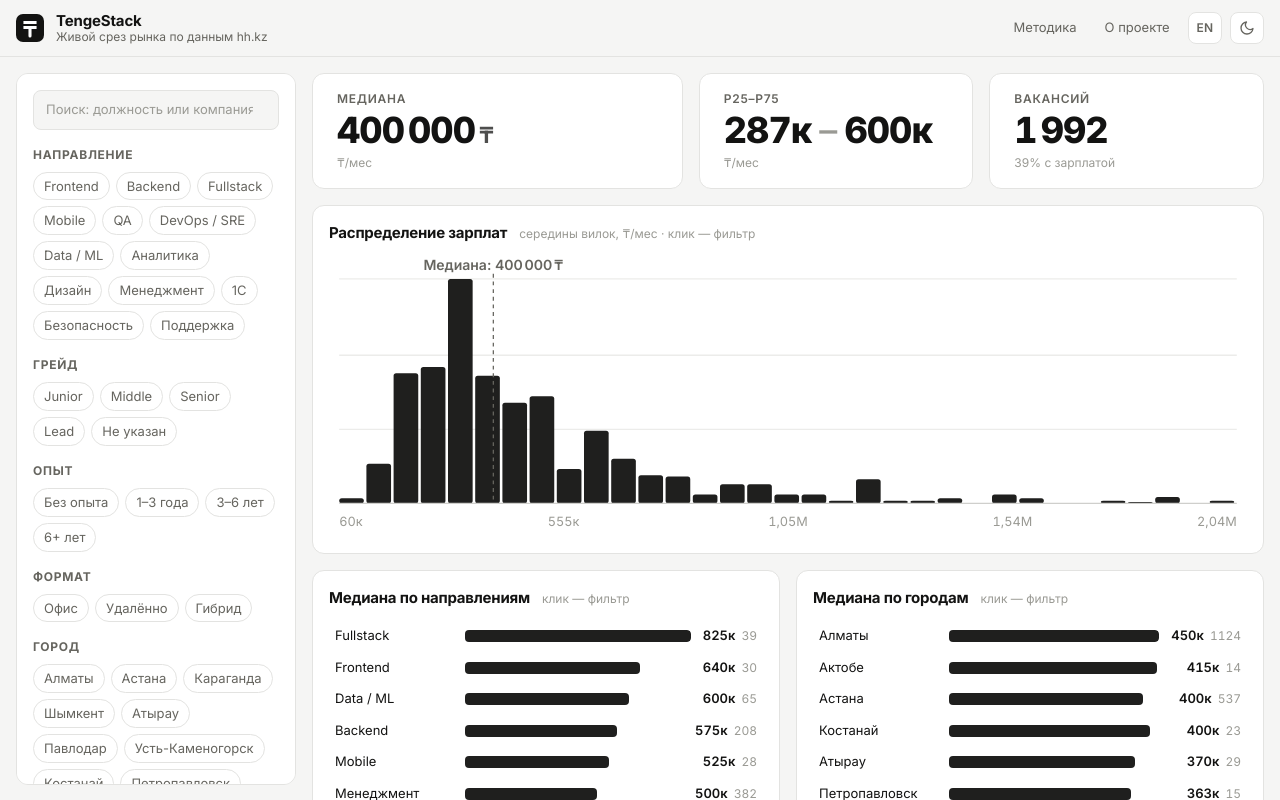
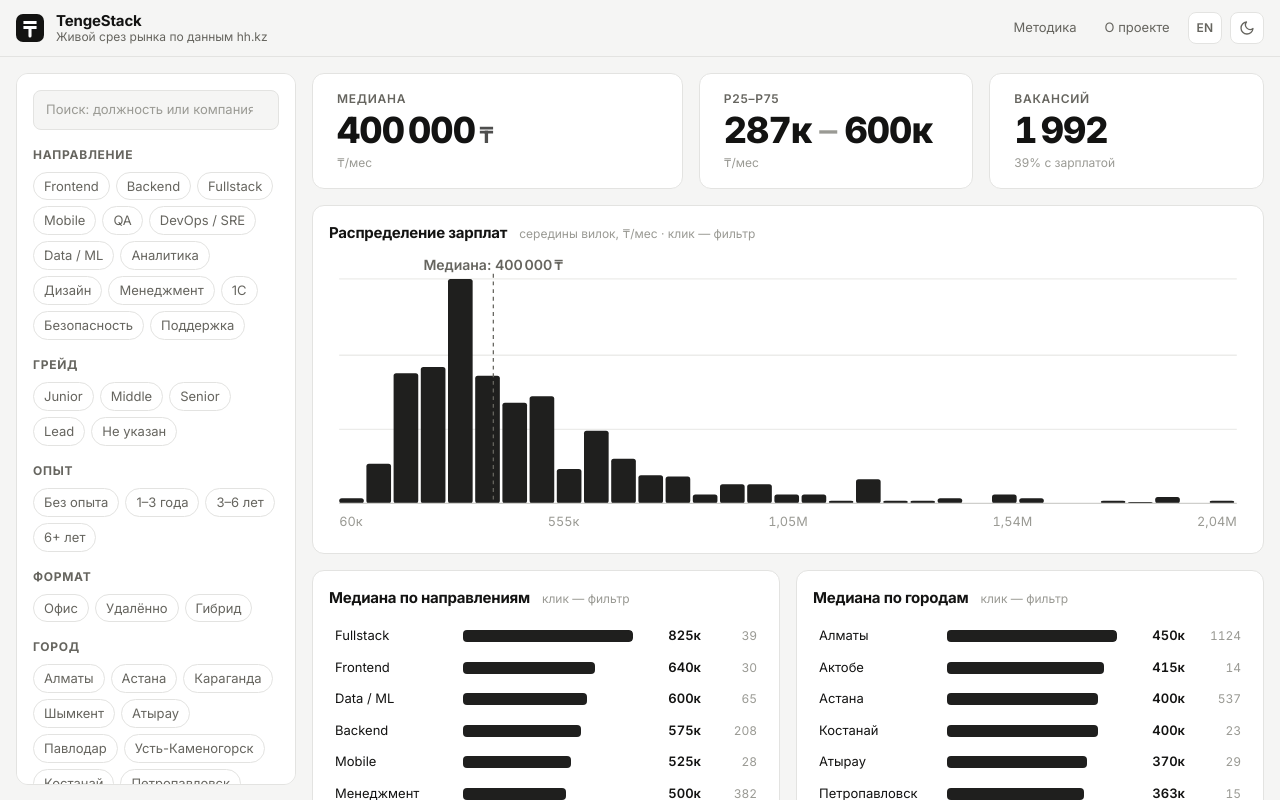
Before and after one commit to Alexanderadon/tengestack, a Next.js app: page / in a window 1280 px wide. Shown: the top 800 px of the page. Built offline with nearby package versions, Linux system fonts and the light colour scheme.

Commit message:
fix: align bar-chart value and count into separate right-aligned columns (table-like)

```diff
--- a/src/widgets/Charts/Charts.module.scss
+++ b/src/widgets/Charts/Charts.module.scss
@@ -118,7 +118,7 @@
 
 .hbarRow {
   display: grid;
-  grid-template-columns: 118px 1fr auto;
+  grid-template-columns: 116px 1fr 56px 44px;
   align-items: center;
   gap: var(--gap-3);
   padding: 5px 6px;
@@ -170,20 +170,21 @@
   color: var(--c-text);
   font-weight: 600;
   white-space: nowrap;
-  display: flex;
-  align-items: baseline;
-  gap: 6px;
+  text-align: right;
+  font-variant-numeric: tabular-nums;
 }
 
 .hbarSub {
   font-size: var(--fs-xs);
   color: var(--c-text-faint);
   font-weight: 400;
+  text-align: right;
+  font-variant-numeric: tabular-nums;
 }
 
 @media (max-width: 560px) {
   .hbarRow {
-    grid-template-columns: 92px 1fr auto;
+    grid-template-columns: 88px 1fr 48px 36px;
     gap: var(--gap-2);
   }
 
--- a/src/widgets/Charts/HBars.tsx
+++ b/src/widgets/Charts/HBars.tsx
@@ -51,10 +51,8 @@ export function HBars({ items, hasActive, onItemClick, ariaLabel, emptyText }: P
               }}
             />
           </span>
-          <span className={`${s.hbarValue} tnum`}>
-            {it.valueText}
-            {it.subText && <span className={s.hbarSub}>{it.subText}</span>}
-          </span>
+          <span className={`${s.hbarValue} tnum`}>{it.valueText}</span>
+          <span className={`${s.hbarSub} tnum`}>{it.subText ?? ""}</span>
         </button>
       ))}
     </div>
```
